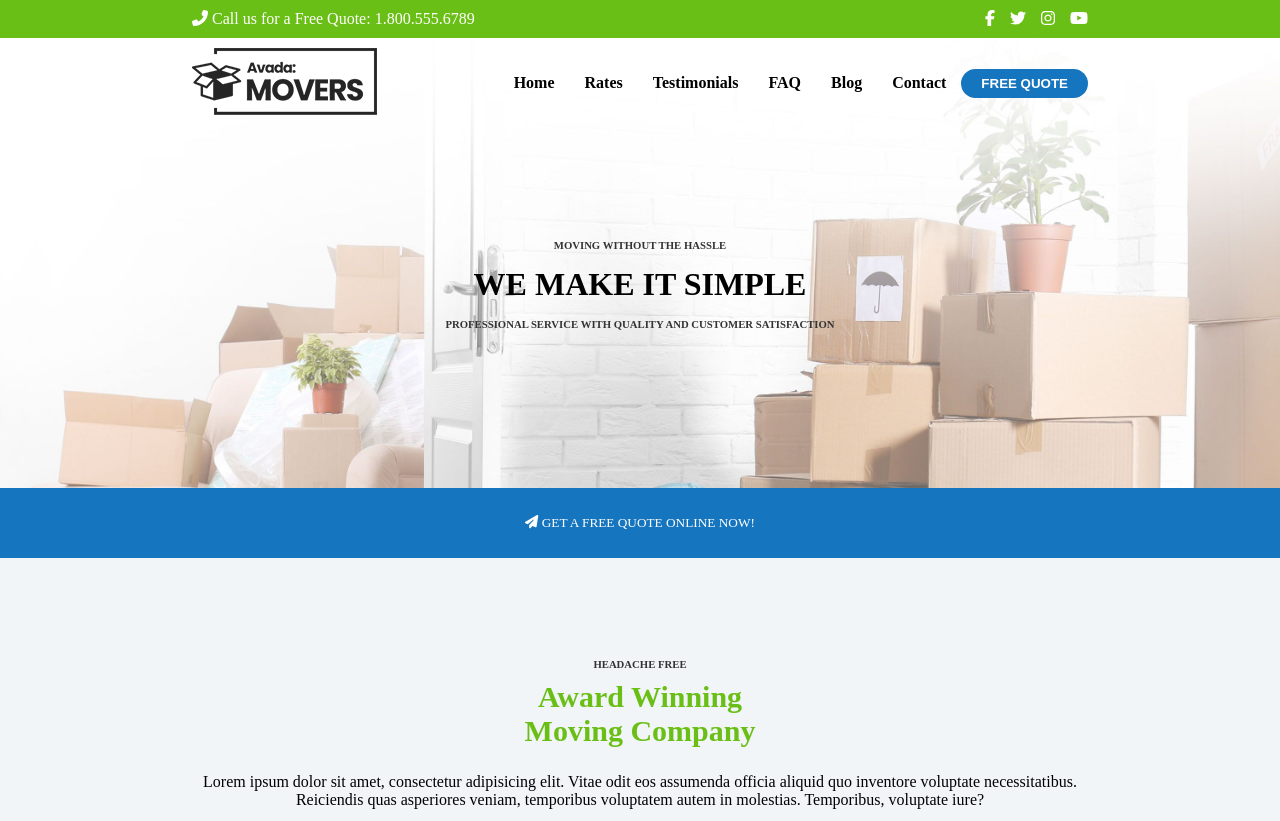
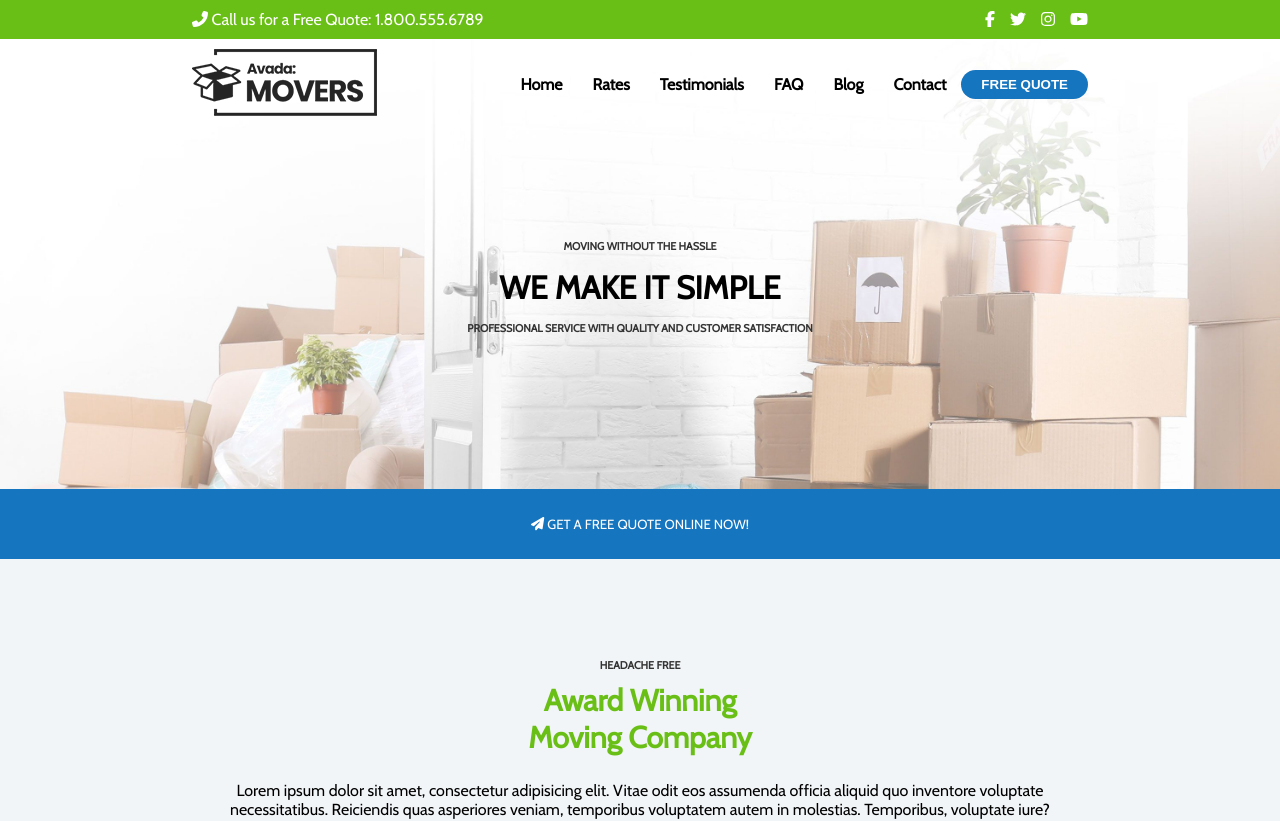
Before and after one commit to Paolo100s/proj-html-vuejs, a Vue app: page / in a window 1280 px wide. Shown: the top 821 px of the page. Built offline with nearby package versions, Linux system fonts and the light colour scheme.

Commit message:
add font

```diff
--- a/src/App.vue
+++ b/src/App.vue
@@ -36,4 +36,5 @@
 <style lang="scss">
 @use './styles/partials/variables.scss' as *;
 @use './styles/general.scss';
+@import url('https://fonts.googleapis.com/css2?family=Cabin&display=swap');
 </style>
--- a/src/styles/general.scss
+++ b/src/styles/general.scss
@@ -4,6 +4,10 @@
     margin: 0;
     padding: 0;
     box-sizing: border-box;
+}
+
+body {
+    font-family: 'Cabin', sans-serif;
 }
 
 .container {
```
